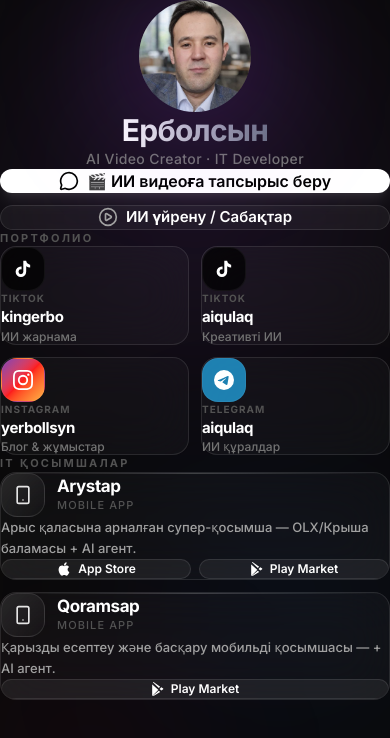
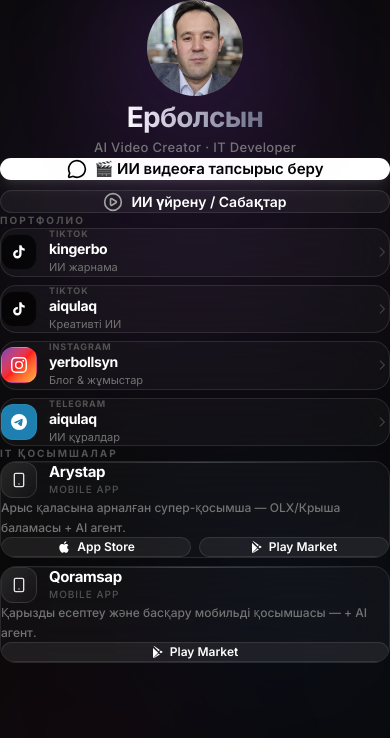
Before and after one commit to Erbosyn/erboportfolio, a React (Vite) app: page / in a window 390 px wide. Shown: the top 738 px of the page. Built offline with nearby package versions, Linux system fonts and the light colour scheme.

Commit message:
fix: mobile layout - horizontal list cards, thin px-3 margins, compact spacing

```diff
--- a/src/App.tsx
+++ b/src/App.tsx
@@ -40,218 +40,173 @@
   </svg>
 );
 
-/* ─── Glass card base class ─── */
-const glassCard =
-  "block w-full bg-white/[0.03] border border-white/10 backdrop-blur-xl rounded-2xl p-5 hover:bg-white/[0.08] transition-all duration-300";
 
 const App: FC = () => {
   return (
     <div className="relative min-h-screen bg-[#0a0a0a] text-neutral-300 font-sans overflow-hidden selection:bg-white/20">
 
-      {/* ── Фоновые свечения для глубины ── */}
-      {/* Главное фиолетовое пятно — сверху по центру */}
+      {/* ── Фоновые свечения ── */}
       <div className="absolute top-10 left-1/2 -translate-x-1/2 w-[300px] h-[300px] bg-purple-500/15 blur-[120px] rounded-full pointer-events-none" />
-      {/* Синее — снизу справа */}
       <div className="absolute bottom-32 right-0 w-[220px] h-[220px] bg-blue-600/10 blur-[100px] rounded-full pointer-events-none" />
-      {/* Розовое — снизу слева */}
       <div className="absolute bottom-0 left-0 w-[180px] h-[180px] bg-pink-600/8 blur-[90px] rounded-full pointer-events-none" />
 
-      <main className="relative z-10 w-full max-w-[460px] mx-auto px-5 py-12 pb-28">
+      {/* px-3 — жіңішке жан-жақ, телефонға оптималды */}
+      <main className="relative z-10 w-full max-w-[430px] mx-auto px-3 py-10 pb-24">
 
         {/* ─── Профиль ─── */}
-        <header className="flex flex-col items-center text-center mb-10">
-          {/* Аватар с градиентным кольцом */}
-          <div className="relative mb-6">
+        <header className="flex flex-col items-center text-center mb-8">
+          <div className="relative mb-5">
             <div className="absolute inset-0 rounded-full bg-purple-500/20 blur-2xl scale-150 pointer-events-none" />
-            <div className="relative w-28 h-28 rounded-full p-[2px] bg-gradient-to-br from-white/20 via-white/5 to-transparent">
+            <div className="relative w-24 h-24 rounded-full p-[2px] bg-gradient-to-br from-white/20 via-white/5 to-transparent">
               <div className="w-full h-full rounded-full overflow-hidden bg-black/60 backdrop-blur-xl">
                 <img src="/avatar.jpg" alt="Ерболсын" className="w-full h-full object-cover" />
               </div>
             </div>
           </div>
-
-          {/* Градиентное имя — белый → серый (Apple style) */}
-          <h1 className="text-3xl font-bold bg-gradient-to-r from-white to-gray-500 text-transparent bg-clip-text mb-2 tracking-tight">
+          <h1 className="text-[28px] font-bold bg-gradient-to-r from-white to-gray-500 text-transparent bg-clip-text mb-1.5 tracking-tight">
             Ерболсын
           </h1>
-          <p className="text-neutral-500 text-[14px] font-medium tracking-wide">
+          <p className="text-neutral-500 text-[13px] font-medium tracking-wide">
             AI Video Creator · IT Developer
           </p>
         </header>
 
         {/* ─── CTA Кнопки ─── */}
-        <div className="flex flex-col gap-3 mb-12">
-          {/* PRIMARY — Apple-style белая кнопка */}
+        <div className="flex flex-col gap-2.5 mb-8">
           <a
             href="https://wa.me/77000957565"
             target="_blank"
             rel="noopener noreferrer"
-            className="w-full bg-white text-black font-semibold rounded-2xl py-4 flex items-center justify-center gap-2 hover:bg-gray-100 active:scale-[0.98] transition-all duration-200 shadow-lg shadow-white/10"
+            className="w-full bg-white text-black font-semibold rounded-2xl py-3.5 flex items-center justify-center gap-2 hover:bg-gray-100 active:scale-[0.98] transition-all duration-200 shadow-lg shadow-white/10 text-[15px]"
           >
             <MessageCircle className="w-5 h-5" />
             🎬 ИИ видеоға тапсырыс беру
           </a>
-
-          {/* SECONDARY — Glassmorphism */}
           <a
             href="https://wa.me/77000957565"
             target="_blank"
             rel="noopener noreferrer"
-            className="w-full bg-white/[0.05] border border-white/10 backdrop-blur-xl rounded-2xl py-4 flex items-center justify-center gap-2 font-semibold text-[15px] text-white hover:bg-white/[0.10] active:scale-[0.98] transition-all duration-300"
+            className="w-full bg-white/[0.05] border border-white/10 backdrop-blur-xl rounded-2xl py-3.5 flex items-center justify-center gap-2 font-semibold text-[14px] text-white hover:bg-white/[0.10] active:scale-[0.98] transition-all duration-300"
           >
             <PlayCircle className="w-5 h-5 text-neutral-400" />
             ИИ үйрену / Сабақтар
           </a>
         </div>
 
-        {/* ─── Портфолио ─── */}
-        <div className="mb-12">
-          <h2 className="text-[11px] font-bold tracking-[0.2em] text-neutral-600 uppercase mb-5 px-1">
+        {/* ─── Портфолио — горизонталь тіктөртбұрышты карточкалар ─── */}
+        <div className="mb-8">
+          <h2 className="text-[10px] font-bold tracking-[0.2em] text-neutral-600 uppercase mb-3 px-1">
             Портфолио
           </h2>
+          <div className="flex flex-col gap-2">
 
-          <div className="grid grid-cols-2 gap-3">
-
-            {/* TikTok — kingerbo */}
-            <a
-              href="https://www.tiktok.com/@kingerbo?_r=1&_t=ZS-99XThm0I05Y"
-              target="_blank"
-              rel="noopener noreferrer"
-              className={glassCard}
-            >
-              {/* TikTok black badge */}
-              <div className="w-11 h-11 rounded-2xl flex items-center justify-center mb-4 border border-white/5 bg-black/70">
-                <TikTokIcon className="w-5 h-5 text-white" />
+            <a href="https://www.tiktok.com/@kingerbo?_r=1&_t=ZS-99XThm0I05Y" target="_blank" rel="noopener noreferrer"
+              className="flex items-center gap-3 w-full bg-white/[0.03] border border-white/10 backdrop-blur-xl rounded-2xl px-4 py-3 hover:bg-white/[0.08] active:scale-[0.98] transition-all duration-300">
+              <div className="w-9 h-9 rounded-xl flex items-center justify-center border border-white/5 bg-black/70 flex-shrink-0">
+                <TikTokIcon className="w-4 h-4 text-white" />
               </div>
-              <span className="text-[10px] font-bold text-neutral-600 uppercase tracking-widest block mb-0.5">TikTok</span>
-              <h3 className="text-[15px] font-bold text-white tracking-tight mb-1">kingerbo</h3>
-              <p className="text-[12px] text-neutral-500 font-medium leading-tight">ИИ жарнама</p>
+              <div className="flex-1 min-w-0">
+                <span className="text-[9px] font-bold text-neutral-600 uppercase tracking-widest block leading-none mb-0.5">TikTok</span>
+                <h3 className="text-[14px] font-bold text-white tracking-tight">kingerbo</h3>
+                <p className="text-[11px] text-neutral-500">ИИ жарнама</p>
+              </div>
+              <svg className="w-3.5 h-3.5 text-neutral-700 flex-shrink-0" fill="none" viewBox="0 0 24 24" stroke="currentColor"><path strokeLinecap="round" strokeLinejoin="round" strokeWidth={2} d="M9 5l7 7-7 7"/></svg>
             </a>
 
-            {/* TikTok — aiqulaq */}
-            <a
-              href="https://www.tiktok.com/@aiqulaq?_r=1&_t=ZG-99XTgegBXDk"
-              target="_blank"
-              rel="noopener noreferrer"
-              className={glassCard}
-            >
-              <div className="w-11 h-11 rounded-2xl flex items-center justify-center mb-4 border border-white/5 bg-black/70">
-                <TikTokIcon className="w-5 h-5 text-white" />
+            <a href="https://www.tiktok.com/@aiqulaq?_r=1&_t=ZG-99XTgegBXDk" target="_blank" rel="noopener noreferrer"
+              className="flex items-center gap-3 w-full bg-white/[0.03] border border-white/10 backdrop-blur-xl rounded-2xl px-4 py-3 hover:bg-white/[0.08] active:scale-[0.98] transition-all duration-300">
+              <div className="w-9 h-9 rounded-xl flex items-center justify-center border border-white/5 bg-black/70 flex-shrink-0">
+                <TikTokIcon className="w-4 h-4 text-white" />
               </div>
-              <span className="text-[10px] font-bold text-neutral-600 uppercase tracking-widest block mb-0.5">TikTok</span>
-              <h3 className="text-[15px] font-bold text-white tracking-tight mb-1">aiqulaq</h3>
-              <p className="text-[12px] text-neutral-500 font-medium leading-tight">Креативті ИИ</p>
+              <div className="flex-1 min-w-0">
+                <span className="text-[9px] font-bold text-neutral-600 uppercase tracking-widest block leading-none mb-0.5">TikTok</span>
+                <h3 className="text-[14px] font-bold text-white tracking-tight">aiqulaq</h3>
+                <p className="text-[11px] text-neutral-500">Креативті ИИ</p>
+              </div>
+              <svg className="w-3.5 h-3.5 text-neutral-700 flex-shrink-0" fill="none" viewBox="0 0 24 24" stroke="currentColor"><path strokeLinecap="round" strokeLinejoin="round" strokeWidth={2} d="M9 5l7 7-7 7"/></svg>
             </a>
 
-            {/* Instagram */}
-            <a
-              href="https://instagram.com/yerbollsyn"
-              target="_blank"
-              rel="noopener noreferrer"
-              className={glassCard}
-            >
-              {/* Instagram brand gradient badge */}
-              <div className="w-11 h-11 rounded-2xl flex items-center justify-center mb-4 border border-white/5 bg-gradient-to-br from-[#833ab4] via-[#fd1d1d] to-[#fcb045]">
-                <InstagramIcon className="w-5 h-5 text-white" />
+            <a href="https://instagram.com/yerbollsyn" target="_blank" rel="noopener noreferrer"
+              className="flex items-center gap-3 w-full bg-white/[0.03] border border-white/10 backdrop-blur-xl rounded-2xl px-4 py-3 hover:bg-white/[0.08] active:scale-[0.98] transition-all duration-300">
+              <div className="w-9 h-9 rounded-xl flex items-center justify-center border border-white/5 bg-gradient-to-br from-[#833ab4] via-[#fd1d1d] to-[#fcb045] flex-shrink-0">
+                <InstagramIcon className="w-4 h-4 text-white" />
               </div>
-              <span className="text-[10px] font-bold text-neutral-600 uppercase tracking-widest block mb-0.5">Instagram</span>
-              <h3 className="text-[15px] font-bold text-white tracking-tight mb-1">yerbollsyn</h3>
-              <p className="text-[12px] text-neutral-500 font-medium leading-tight">Блог &amp; жұмыстар</p>
+              <div className="flex-1 min-w-0">
+                <span className="text-[9px] font-bold text-neutral-600 uppercase tracking-widest block leading-none mb-0.5">Instagram</span>
+                <h3 className="text-[14px] font-bold text-white tracking-tight">yerbollsyn</h3>
+                <p className="text-[11px] text-neutral-500">Блог &amp; жұмыстар</p>
+              </div>
+              <svg className="w-3.5 h-3.5 text-neutral-700 flex-shrink-0" fill="none" viewBox="0 0 24 24" stroke="currentColor"><path strokeLinecap="round" strokeLinejoin="round" strokeWidth={2} d="M9 5l7 7-7 7"/></svg>
             </a>
 
-            {/* Telegram */}
-            <a
-              href="https://t.me/aiqulaq"
-              target="_blank"
-              rel="noopener noreferrer"
-              className={glassCard}
-            >
-              {/* Telegram brand blue badge */}
-              <div className="w-11 h-11 rounded-2xl flex items-center justify-center mb-4 border border-white/5 bg-[#229ED9]/80">
-                <TelegramIcon className="w-5 h-5 text-white" />
+            <a href="https://t.me/aiqulaq" target="_blank" rel="noopener noreferrer"
+              className="flex items-center gap-3 w-full bg-white/[0.03] border border-white/10 backdrop-blur-xl rounded-2xl px-4 py-3 hover:bg-white/[0.08] active:scale-[0.98] transition-all duration-300">
+              <div className="w-9 h-9 rounded-xl flex items-center justify-center border border-white/5 bg-[#229ED9]/80 flex-shrink-0">
+                <TelegramIcon className="w-4 h-4 text-white" />
               </div>
-              <span className="text-[10px] font-bold text-neutral-600 uppercase tracking-widest block mb-0.5">Telegram</span>
-              <h3 className="text-[15px] font-bold text-white tracking-tight mb-1">aiqulaq</h3>
-              <p className="text-[12px] text-neutral-500 font-medium leading-tight">ИИ құралдар</p>
+              <div className="flex-1 min-w-0">
+                <span className="text-[9px] font-bold text-neutral-600 uppercase tracking-widest block leading-none mb-0.5">Telegram</span>
+                <h3 className="text-[14px] font-bold text-white tracking-tight">aiqulaq</h3>
+                <p className="text-[11px] text-neutral-500">ИИ құралдар</p>
+              </div>
+              <svg className="w-3.5 h-3.5 text-neutral-700 flex-shrink-0" fill="none" viewBox="0 0 24 24" stroke="currentColor"><path strokeLinecap="round" strokeLinejoin="round" strokeWidth={2} d="M9 5l7 7-7 7"/></svg>
             </a>
+
           </div>
         </div>
 
         {/* ─── IT Қосымшалар ─── */}
         <div>
-          <h2 className="text-[11px] font-bold tracking-[0.2em] text-neutral-600 uppercase mb-5 px-1">
+          <h2 className="text-[10px] font-bold tracking-[0.2em] text-neutral-600 uppercase mb-3 px-1">
             IT Қосымшалар
           </h2>
+          <div className="flex flex-col gap-2">
 
-          <div className="flex flex-col gap-3">
-
-            {/* Arystap */}
-            <div className={`relative overflow-hidden ${glassCard}`}>
-              {/* Top shimmer line */}
+            <div className="relative overflow-hidden w-full bg-white/[0.03] border border-white/10 backdrop-blur-xl rounded-2xl p-4 hover:bg-white/[0.08] transition-all duration-300">
               <div className="absolute top-0 left-0 right-0 h-px bg-gradient-to-r from-transparent via-white/20 to-transparent" />
-
-              <div className="flex items-center gap-3 mb-3">
-                <div className="w-11 h-11 rounded-2xl bg-gradient-to-br from-white/10 to-white/[0.02] flex items-center justify-center border border-white/10 flex-shrink-0">
-                  <Smartphone className="w-5 h-5 text-neutral-200" />
+              <div className="flex items-center gap-3 mb-2.5">
+                <div className="w-9 h-9 rounded-xl bg-gradient-to-br from-white/10 to-white/[0.02] flex items-center justify-center border border-white/10 flex-shrink-0">
+                  <Smartphone className="w-4 h-4 text-neutral-200" />
                 </div>
                 <div>
-                  <h3 className="text-[17px] font-bold text-white tracking-tight leading-tight">Arystap</h3>
-                  <p className="text-[11px] text-neutral-600 font-medium uppercase tracking-widest">Mobile App</p>
+                  <h3 className="text-[15px] font-bold text-white tracking-tight leading-tight">Arystap</h3>
+                  <p className="text-[10px] text-neutral-600 font-medium uppercase tracking-widest">Mobile App</p>
                 </div>
               </div>
-
-              <p className="text-[13px] text-neutral-400 font-medium leading-relaxed mb-5">
+              <p className="text-[12px] text-neutral-500 font-medium leading-relaxed mb-3">
                 Арыс қаласына арналған супер-қосымша — OLX/Крыша баламасы + AI агент.
               </p>
-
               <div className="flex items-center gap-2">
-                <a
-                  href="https://apps.apple.com/kz/app/arystap/id6764302073"
-                  target="_blank"
-                  rel="noopener noreferrer"
-                  className="flex-1 flex items-center justify-center gap-1.5 bg-white/[0.06] hover:bg-white/[0.12] border border-white/10 transition-all duration-200 rounded-xl py-3 text-[12px] font-semibold text-white active:scale-95"
-                >
-                  <AppleIcon className="w-4 h-4" />
+                <a href="https://apps.apple.com/kz/app/arystap/id6764302073" target="_blank" rel="noopener noreferrer"
+                  className="flex-1 flex items-center justify-center gap-1.5 bg-white/[0.06] hover:bg-white/[0.12] border border-white/10 transition-all duration-200 rounded-xl py-2.5 text-[12px] font-semibold text-white active:scale-95">
+                  <AppleIcon className="w-3.5 h-3.5" />
                   App Store
                 </a>
-                <a
-                  href="https://play.google.com/store/apps/details?id=kz.erbom.arystap"
-                  target="_blank"
-                  rel="noopener noreferrer"
-                  className="flex-1 flex items-center justify-center gap-1.5 bg-white/[0.06] hover:bg-white/[0.12] border border-white/10 transition-all duration-200 rounded-xl py-3 text-[12px] font-semibold text-white active:scale-95"
-                >
-                  <GooglePlayIcon className="w-3.5 h-3.5" />
+                <a href="https://play.google.com/store/apps/details?id=kz.erbom.arystap" target="_blank" rel="noopener noreferrer"
+                  className="flex-1 flex items-center justify-center gap-1.5 bg-white/[0.06] hover:bg-white/[0.12] border border-white/10 transition-all duration-200 rounded-xl py-2.5 text-[12px] font-semibold text-white active:scale-95">
+                  <GooglePlayIcon className="w-3 h-3" />
                   Play Market
                 </a>
               </div>
             </div>
 
-            {/* Qoramsap */}
-            <div className={`relative overflow-hidden ${glassCard}`}>
-              {/* Top shimmer line */}
+            <div className="relative overflow-hidden w-full bg-white/[0.03] border border-white/10 backdrop-blur-xl rounded-2xl p-4 hover:bg-white/[0.08] transition-all duration-300">
               <div className="absolute top-0 left-0 right-0 h-px bg-gradient-to-r from-transparent via-white/20 to-transparent" />
-
-              <div className="flex items-center gap-3 mb-3">
-                <div className="w-11 h-11 rounded-2xl bg-gradient-to-br from-white/10 to-white/[0.02] flex items-center justify-center border border-white/10 flex-shrink-0">
-                  <Smartphone className="w-5 h-5 text-neutral-200" />
+              <div className="flex items-center gap-3 mb-2.5">
+                <div className="w-9 h-9 rounded-xl bg-gradient-to-br from-white/10 to-white/[0.02] flex items-center justify-center border border-white/10 flex-shrink-0">
+                  <Smartphone className="w-4 h-4 text-neutral-200" />
                 </div>
                 <div>
-                  <h3 className="text-[17px] font-bold text-white tracking-tight leading-tight">Qoramsap</h3>
-                  <p className="text-[11px] text-neutral-600 font-medium uppercase tracking-widest">Mobile App</p>
+                  <h3 className="text-[15px] font-bold text-white tracking-tight leading-tight">Qoramsap</h3>
+                  <p className="text-[10px] text-neutral-600 font-medium uppercase tracking-widest">Mobile App</p>
                 </div>
               </div>
-
-              <p className="text-[13px] text-neutral-400 font-medium leading-relaxed mb-5">
+              <p className="text-[12px] text-neutral-500 font-medium leading-relaxed mb-3">
                 Қарызды есептеу және басқару мобильді қосымшасы — + AI агент.
               </p>
-
-              <a
-                href="https://play.google.com/store/apps/details?id=kz.qoramsap.app"
-                target="_blank"
-                rel="noopener noreferrer"
-                className="w-full flex items-center justify-center gap-1.5 bg-white/[0.06] hover:bg-white/[0.12] border border-white/10 transition-all duration-200 rounded-xl py-3 text-[12px] font-semibold text-white active:scale-95"
-              >
-                <GooglePlayIcon className="w-3.5 h-3.5" />
+              <a href="https://play.google.com/store/apps/details?id=kz.qoramsap.app" target="_blank" rel="noopener noreferrer"
+                className="w-full flex items-center justify-center gap-1.5 bg-white/[0.06] hover:bg-white/[0.12] border border-white/10 transition-all duration-200 rounded-xl py-2.5 text-[12px] font-semibold text-white active:scale-95">
+                <GooglePlayIcon className="w-3 h-3" />
                 Play Market
               </a>
             </div>
```
